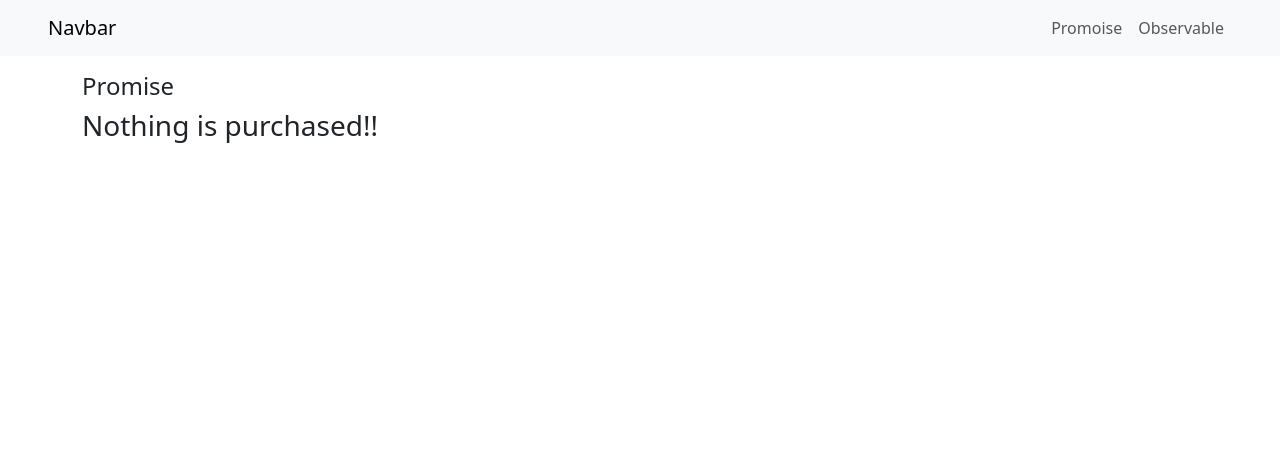
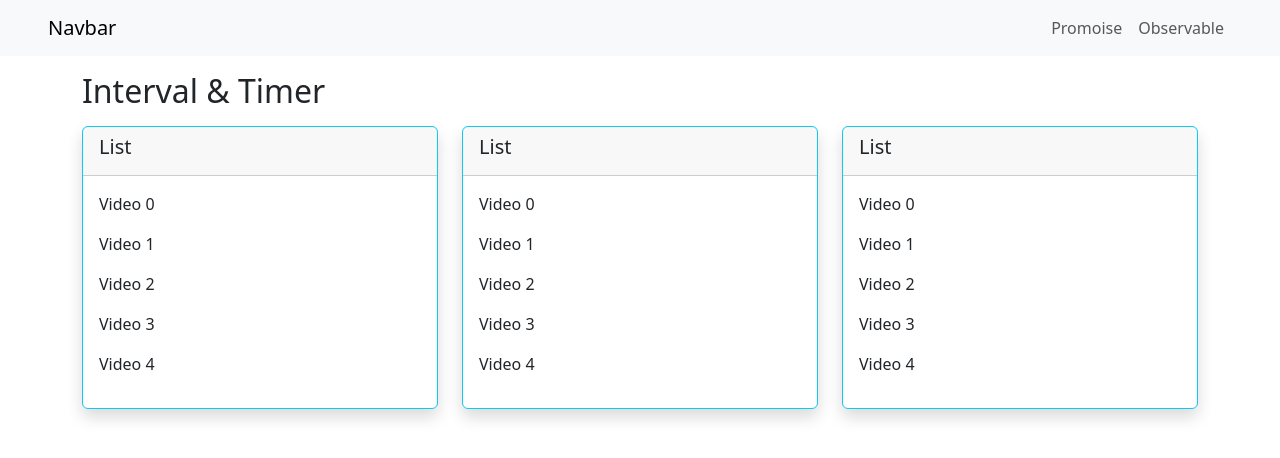
Before and after one commit to s0haibzafar/RxjsConcept, an Angular app: page /observable/interval in a window 1280 px wide. Before the commit this address led to /promoise. Shown: the top 458 px of the page. Built offline with nearby package versions, Linux system fonts and the light colour scheme.

Commit message:
Create Interval & Timer Observable (#3)
* Create interval component

* Add routing for interval component

* In app module declare interval component

* Link interval component into list UI

```diff
--- a/src/app/app-routing.module.ts
+++ b/src/app/app-routing.module.ts
@@ -4,6 +4,7 @@ import { NpromoiseComponent } from './npromoise/npromoise.component';
 import { NobservableComponent } from './nobservable/nobservable.component';
 import { ListComponent } from './nobservable/list/list.component';
 import { FromEventComponent } from './nobservable/from-event/from-event.component';
+import { IntervalComponent } from './nobservable/interval/interval.component';
 
 
 const routes: Routes = [
@@ -22,6 +23,10 @@ const routes: Routes = [
       {
         path: 'from-event',
         component: FromEventComponent,
+      },
+      {
+        path: 'interval',
+        component: IntervalComponent,
       }
     ]
   },
--- a/src/app/app.module.ts
+++ b/src/app/app.module.ts
@@ -10,6 +10,7 @@ import { NobservableComponent } from './nobservable/nobservable.component';
 import { ListComponent } from './nobservable/list/list.component';
 import { FromEventComponent } from './nobservable/from-event/from-event.component';
 import { ItemCardComponent } from './components/item-card/item-card.component';
+import { IntervalComponent } from './nobservable/interval/interval.component';
 
 @NgModule({
   declarations: [
@@ -19,7 +20,8 @@ import { ItemCardComponent } from './components/item-card/item-card.component';
     NobservableComponent,
     ListComponent,
     FromEventComponent,
-    ItemCardComponent
+    ItemCardComponent,
+    IntervalComponent
   ],
   imports: [
     // NgbModule,
--- /dev/null
+++ b/src/app/nobservable/interval/interval.component.html
@@ -0,0 +1,47 @@
+<div class="my-3">
+    <h2 class="my-3">Interval & Timer </h2>
+
+    <div class="row">
+        <div class="col-md-4">
+            <!--  -->
+            <div class="card shadow border-info">
+               <div class="card-header">
+                   <h5>List</h5>
+               </div>
+               <div class="card-body">
+                   <div id="elContainer" >
+                   </div>
+               </div>
+           </div>
+           <!--  -->
+       </div>
+        <div class="col-md-4">
+             <!--  -->
+             <div class="card shadow border-info">
+                <div class="card-header">
+                    <h5>List</h5>
+                </div>
+                <div class="card-body">
+                    <div id="elContainer2" >
+                    </div>
+                </div>
+            </div>
+            <!--  -->
+        </div>
+        <div class="col-md-4">
+             <!--  -->
+             <div class="card shadow border-info">
+                <div class="card-header">
+                    <h5>List</h5>
+                </div>
+                <div class="card-body">
+                    <div id="elContainer3" >
+                    </div>
+                </div>
+            </div>
+            <!--  -->
+        </div>
+    </div>
+
+
+</div>
--- /dev/null
+++ b/src/app/nobservable/interval/interval.component.ts
@@ -0,0 +1,36 @@
+import { Component, OnInit } from '@angular/core';
+import { Subscription, interval, timer } from 'rxjs';
+import { DesignUtilityService } from 'src/app/appServices/design-utility.service';
+
+@Component({
+  selector: 'app-interval',
+  templateUrl: './interval.component.html',
+  styleUrls: ['./interval.component.css']
+})
+export class IntervalComponent implements OnInit {
+
+  count: number;
+  obsSubsription !: Subscription;
+
+  constructor(private _designUtilityService: DesignUtilityService) {
+    this.count = 0;
+   }
+
+  ngOnInit(): void {
+
+    // this.obsSubsription = timer(5000,1000).subscribe((value)=>{
+    this.obsSubsription = interval(1000).subscribe((value)=>{
+      let streamValues = "Video "+ this.count++;
+      // console.log(streamValues);
+      this._designUtilityService.print(streamValues, 'elContainer')
+      this._designUtilityService.print(streamValues, 'elContainer2')
+      this._designUtilityService.print(streamValues, 'elContainer3')
+
+      if (this.count > 5 ){
+        this.obsSubsription.unsubscribe();
+      }
+
+    });
+  }
+
+}
--- a/src/app/nobservable/list/list.component.html
+++ b/src/app/nobservable/list/list.component.html
@@ -5,7 +5,7 @@
 
         </div>
         <div class="col-md-3">
-            <app-item-card title="From Event" navigateLink="/from-event"></app-item-card>
+            <app-item-card title="Interval & Timer" navigateLink="/interval"></app-item-card>
         </div>
         <div class="col-md-3"></div>
         <div class="col-md-3"></div>
```
Also changed, not shown: src/app/nobservable/interval/interval.component.css (added).
